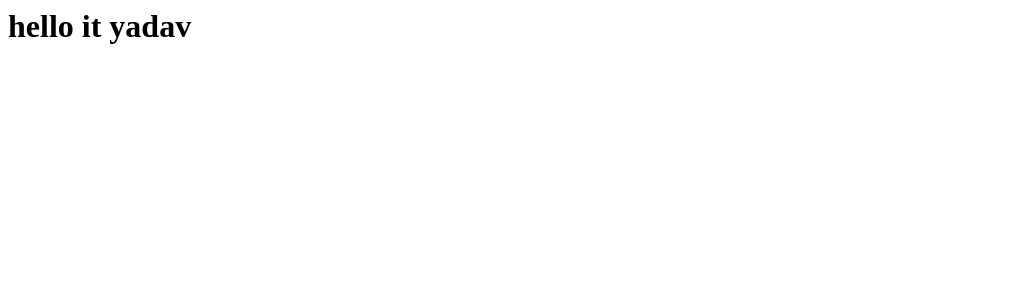
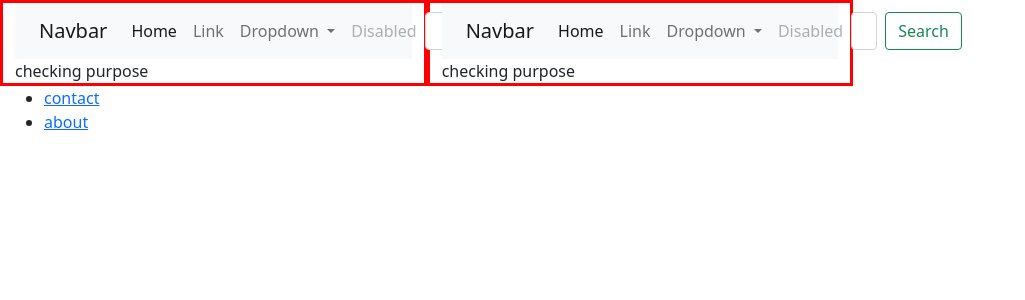
Before and after one commit to SantoshYadav22/R_sume, a Django app: page /blog/run/ in a window 1280 px wide. Shown: the top 300 px of the page, without its empty margins (0-1025 px from the left). Run offline with Django 3.2, Linux system fonts and the light colour scheme; some libraries are stand-ins or nearby versions.

Commit message:
linknegation_work

```diff
--- a/Resume/Resume_detail/urls.py
+++ b/Resume/Resume_detail/urls.py
@@ -5,5 +5,7 @@
 
     path('', views.run),
     path('run/', views.runs),
+    path('contact/', views.cores,name='contact'),
+    path('contacts/', views.kores,name='about'),
 
 ]
--- a/Resume/Resume_detail/views.py
+++ b/Resume/Resume_detail/views.py
@@ -6,7 +6,10 @@
     return HttpResponse('<h1>hello it santosh</h1>')
 
 def runs(request):
-    return HttpResponse('<h1>hello it yadav</h1>')
+    return render(request,'corehtml/base.html')
 
 def cores(request):
-    return render(request,'corehtml/base.html')
+    return render(request,'corehtml/about.html')
+
+def kores(request):
+    return render(request,'corehtml/contact.html')
--- a/Resume/core/templates/corehtml/about.html
+++ b/Resume/core/templates/corehtml/about.html
@@ -8,7 +8,7 @@
     <img src="{% static 'img/img.jpg' %}" alt="ing">
     <img src="{% static 'img/img1.jpg' %}" alt="ing">
 
-    <h2>hello </h2>
+    <h2>hello about</h2>
 {% endblock content %}
 
 
@@ -17,5 +17,7 @@
     <img src="{% static 'img/img.jpg' %}" alt="ing">
     <img src="{% static 'img/img1.jpg' %}" alt="ing">
 
-    <h2>hello </h2>
+    <h2>yellow about </h2>
+
+
 {% endblock content1 %}
--- a/Resume/core/templates/corehtml/base.html
+++ b/Resume/core/templates/corehtml/base.html
@@ -18,7 +18,7 @@
 <body>
     <div class="container-fluid">
         <div class="row">
-            <div class="col-8" id='meme'>
+            <div class="col-4" id='meme'>
                 {% include 'corehtml/include.html' with p='checking purpose' %}
                 {{hello}}
 
@@ -36,6 +36,18 @@
 
 
             </div>
+
+
+            {% block contant2 %}
+
+
+            {% endblock contant2 %}
+            <nav>
+                <ul>
+                    <li><a href="{% url 'about' %}">contact</a></li>
+                    <li><a href="{% url 'contact' %}">about</a></li>
+                </ul>
+            </nav>
         </div>
     </div>
     <!-- Optional JavaScript; choose one of the two! -->
--- a/Resume/core/views.py
+++ b/Resume/core/views.py
@@ -2,4 +2,4 @@
 
 # Create your views here.
 def core(request):
-    return render (request,'corehtml/about.html',{'hello':'string'})
+    return render (request,'corehtml/base.html',{'hello':'string'})
```
Also changed, not shown: Resume/core/templates/corehtml/contact.html (+8 -1 lines).
